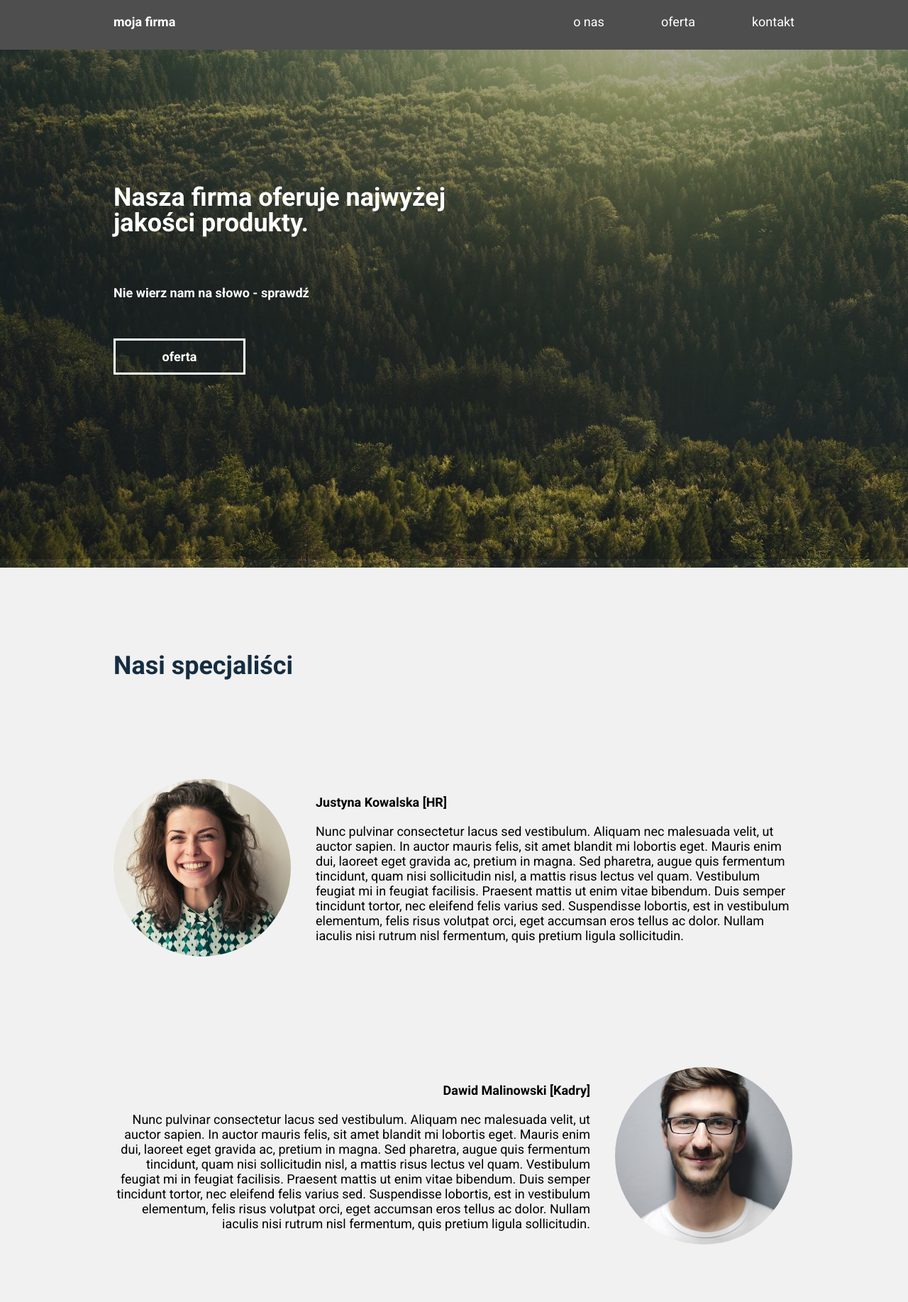
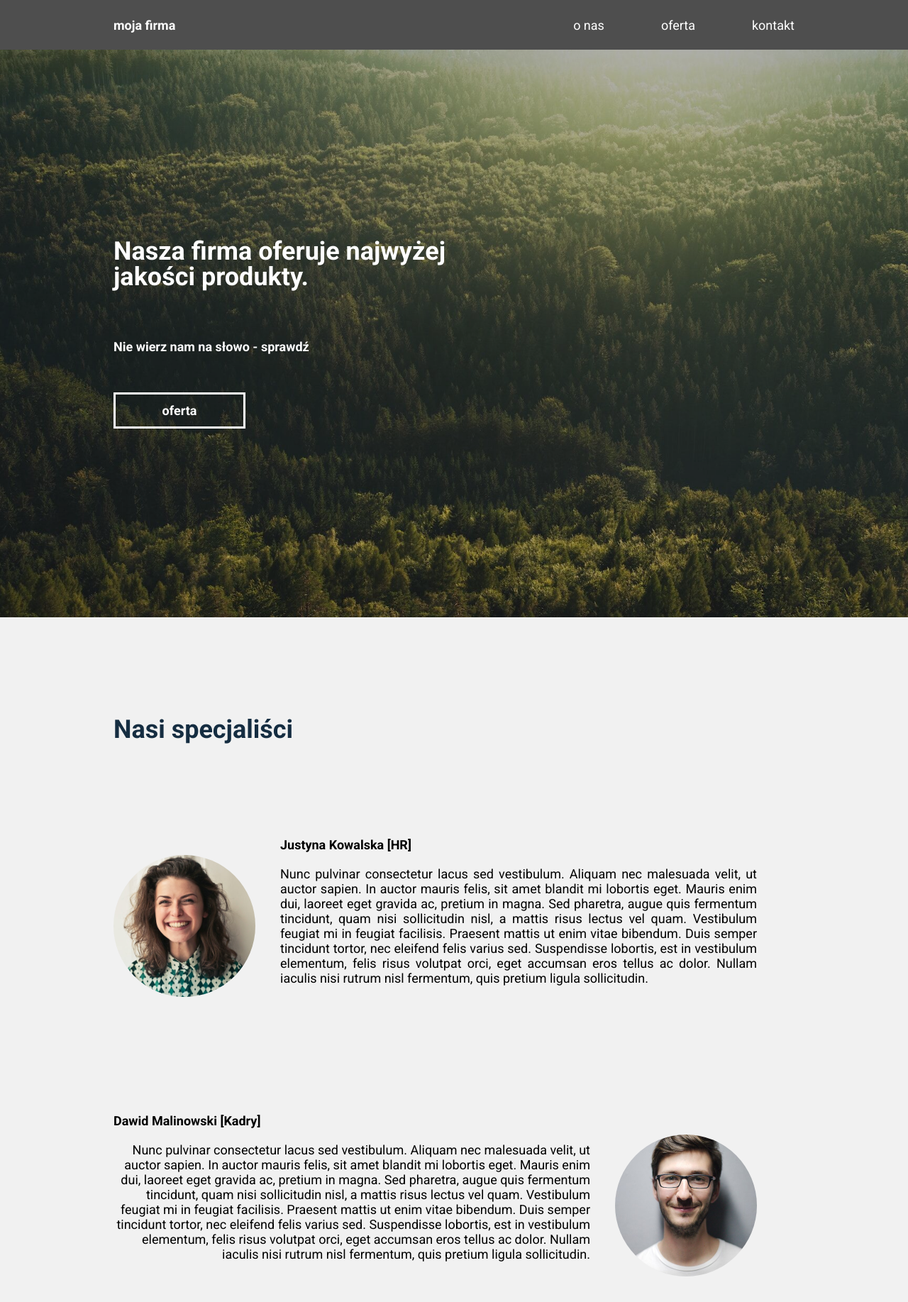
Before and after one commit to olaborkiewicz/Projekt_1-HTML_CSS, a plain HTML site: page index.html in a window 1280 px wide. Shown: the top 1835 px of the page at 71% size. Drawn offline with Linux system fonts and the light colour scheme.

Commit message:
ukończyłam projekt 1

```diff
--- a/index.html
+++ b/index.html
@@ -21,14 +21,12 @@
   <body>
     <nav class="nav_bar">
       <div class="container container-row">
-        <div><a href="#main_section" class="company">moja firma</a></div>
-        <div class="menu">
-          <ul class="nav_ul">
+        <a href="#main_section" class="company">moja firma</a>
+        <ul class="menu">
           <li><a href="#about" class="nav_li">o nas</a></li>
           <li><a href="#offer" class="nav_li">oferta</a></li>
           <li><a href="#contact" class="disabled_items">kontakt</a></li>
         </ul>
-        </div>
       </div>
     </nav>
     <main>
@@ -36,11 +34,13 @@
         <section id="main_section">
           <div class="banner">
             <div class="container">
+              <div class="headings">
                 <h1 class="header1">
                   Nasza firma oferuje najwyżej jakości produkty.
                 </h1>
                 <h2 class="header2">Nie wierz nam na słowo - sprawdź</h2>
                 <a href="#offer" class="button">oferta</a>
+              </div>
             </div>
           </div>
         </section>
--- a/style.css
+++ b/style.css
@@ -6,32 +6,81 @@ body {
   font-family: "Roboto", sans-serif;
 }
 
+.nav_bar,
+#main_section {
+  width: 100%;
+}
+
+.nav_bar,
+.container,
+.icons {
+  margin: 0 auto;
+}
+
 .nav_bar {
-  position: fixed;
-  width: 100%;
   height: 70px;
-  margin: 0 auto;
   background: #4e4e4e;
-  z-index: 999;
+}
+
+.container,
+.box {
+  flex-direction: column;
 }
 
 .container {
   display: flex;
+  width: 960px;
   height: 100%;
-  width: 960px;
-  flex-direction: column;
+  padding: 0;
+}
+
+.container-row {
+  flex-direction: row;
   justify-content: space-between;
-  margin: 0 auto;
+}
+
+.company,
+.headings {
+  margin: auto 0;
+}
+
+.company,
+.header1,
+.header2,
+.button,
+.header3,
+.header4,
+.p1,
+.text3 {
+  font-weight: 700;
+}
+
+.header2,
+.company,
+.button,
+.item2,
+.item3,
+.text2,
+.text3 {
+  font-size: 18px;
+}
+
+.company,
+.header2,
+.item2,
+.item3 {
+  line-height: 21px;
+}
+
+.company,
+.button {
+  text-decoration: none;
 }
 
 .company {
   display: flex;
-  margin-top: 20px;
-  font-weight: 700;
-  font-size: 18px;
-  line-height: 21px;
+  align-items: center;
   color: #ffffff;
-  text-decoration: none;
   transition-duration: 0.5s;
 }
 
@@ -40,21 +89,22 @@ body {
 }
 
 .menu {
-  margin-top: 20px;
+  display: flex;
+  align-items: center;
   font-weight: 400;
   font-size: 18px;
   line-height: 21px;
   color: #ffffff;
 }
 
-.nav_ul {
-  display: flex;
-}
-
 .nav_li {
   text-decoration: none;
   color: #ffffff;
   margin-right: 80px;
+}
+
+.nav_li,
+.box {
   transition-duration: 0.5s;
 }
 
@@ -72,43 +122,52 @@ body {
   height: 100vh;
   width: 100%;
   background: url(image.jpg);
+}
+
+#main_section,
+.circle {
   background-position: center;
   background-repeat: no-repeat;
   background-size: cover;
 }
 
 .banner {
-  padding: 260px 0;
   background-color: rgb(0, 0, 0, 0.25);
+  background-size: cover;
+  height: 100vh;
+}
+
+.header1,
+.header3 {
+  font-size: 36px;
 }
 
 .header1 {
+  display: flex;
   width: 50%;
+  padding-right: 68px;
   margin-bottom: 70px;
-  font-weight: 700;
-  font-size: 36px;
   color: #ffffff;
 }
 
 .header2 {
   height: 25px;
   margin-bottom: 50px;
-  font-weight: 700;
-  font-size: 18px;
-  line-height: 21px;
   color: #ffffff;
+}
+
+.button,
+.container_workers,
+.box {
+  justify-content: center;
+  align-items: center;
 }
 
 .button {
   display: flex;
-  justify-content: center;
-  align-items: center;
   width: 180px;
   height: 45px;
-  font-weight: 700;
-  font-size: 18px;
   color: #ffffff;
-  text-decoration: none;
   border: 3px solid #ffffff;
   background: transparent;
   transition-duration: 1s;
@@ -120,102 +179,115 @@ body {
 }
 
 #about {
-  padding: 50px 0;
+  padding: 100px 0;
   height: fit-content;
   background-color: #f1f1f1;
 }
 
 .header3,
+.header4,
+.text3 {
+  text-align: center;
+}
+
+.header3,
 .header4 {
   height: 100px;
-  margin-top: 70px;
-  font-weight: 700;
-  font-size: 36px;
+  margin-top: 40px;
+  text-align: left;
 }
 
 .header3 {
   color: #152d41;
+  margin-bottom: 70px;
 }
 
 .header4 {
   color: #ffffff;
+  font-size: 26px;
   margin-bottom: 40px;
 }
 
 .container_workers {
   display: flex;
-  flex-wrap: wrap;
 }
 
 .container_workers:nth-of-type(odd) {
   justify-content: left;
+  margin: 0;
 }
 
 .container_workers:nth-of-type(even) {
   justify-content: right;
 }
 
+.container_workers,
+.box_container {
+  flex-wrap: wrap;
+}
+
 .circle {
-  width: 250px;
-  height: 250px;
+  width: 200px;
+  height: 200px;
+}
+
+.circle,
+.box_dif::after {
   border-radius: 50%;
-  background-position: center;
-  background-size: cover;
-  background-repeat: no-repeat;
-  margin: 78px 0;
 }
 
 .circle:nth-of-type(odd) {
   background-image: url(woman.jpg);
-  margin-right: 35px;
+  margin: 0 35px 0 0;
 }
 
 .circle:nth-of-type(even) {
   background-image: url(man.jpg);
-  margin-left: 35px;
+  margin: 150px 0 0 35px;
+  order: 4;
 }
 
 .item2,
 .item3 {
   width: 70%;
   font-weight: 400;
-  font-size: 18px;
-  line-height: 21px;
-  margin-top: 100px;
+  margin: 40px 0;
+  text-align: justify;
+}
+
+.item2 {
+  margin-top: 0;
+}
+
+.item3 {
+  order: 4;
+  margin-top: 140px;
+  text-align: right;
 }
 
 .p1 {
-  font-weight: 700;
   margin-bottom: 20px;
-}
-
-.item3 {
-  text-align: right;
+  text-align: left;
 }
 
 #offer {
   height: fit-content;
-  padding: 50px 0;
+  padding: 30px 0;
   background-color: #405d78;
 }
 
 .box_container {
   display: flex;
   justify-content: center;
-  flex-wrap: wrap;
-  margin-bottom: 70px;
 }
 
 .box {
   display: flex;
-  flex-direction: column;
   width: 200px;
   height: 200px;
+  aspect-ratio: 1;
   background-color: #f1f1f1;
-  justify-content: center;
-  align-items: center;
   margin: 0 50px 50px 0;
-  transition-duration: 0.5s;
   box-shadow: 0px 4px 3px 0px #2d4358;
 }
 
@@ -227,13 +299,13 @@ body {
   content: " ";
   position: absolute;
   background-color: #e07a64;
-  border-radius: 50%;
   width: 30px;
   height: 30px;
   top: -15px;
   left: -15px;
 }
 
+.box_dif:hover,
 .box:hover {
   transform: scale(1.05);
 }
@@ -242,30 +314,24 @@ body {
   font-size: 24px;
 }
 
-.text2 {
-  font-size: 18px;
-}
-
 #footer {
   height: 70px;
   background: #4e4e4e;
 }
 
-.container-row {
-  flex-direction: row;
+.text3,
+.icons {
+  margin: auto 0;
 }
 
 .text3 {
-  font-weight: 700;
-  font-size: 18px;
   color: #ffffff;
-  margin: auto 0;
+  text-align: center;
 }
 
 .icons {
   display: flex;
   color: #ffffff;
-  margin: auto 0;
 }
 
 .fa-brands,
```
Lines whose indentation alone changed are shown as unchanged.
